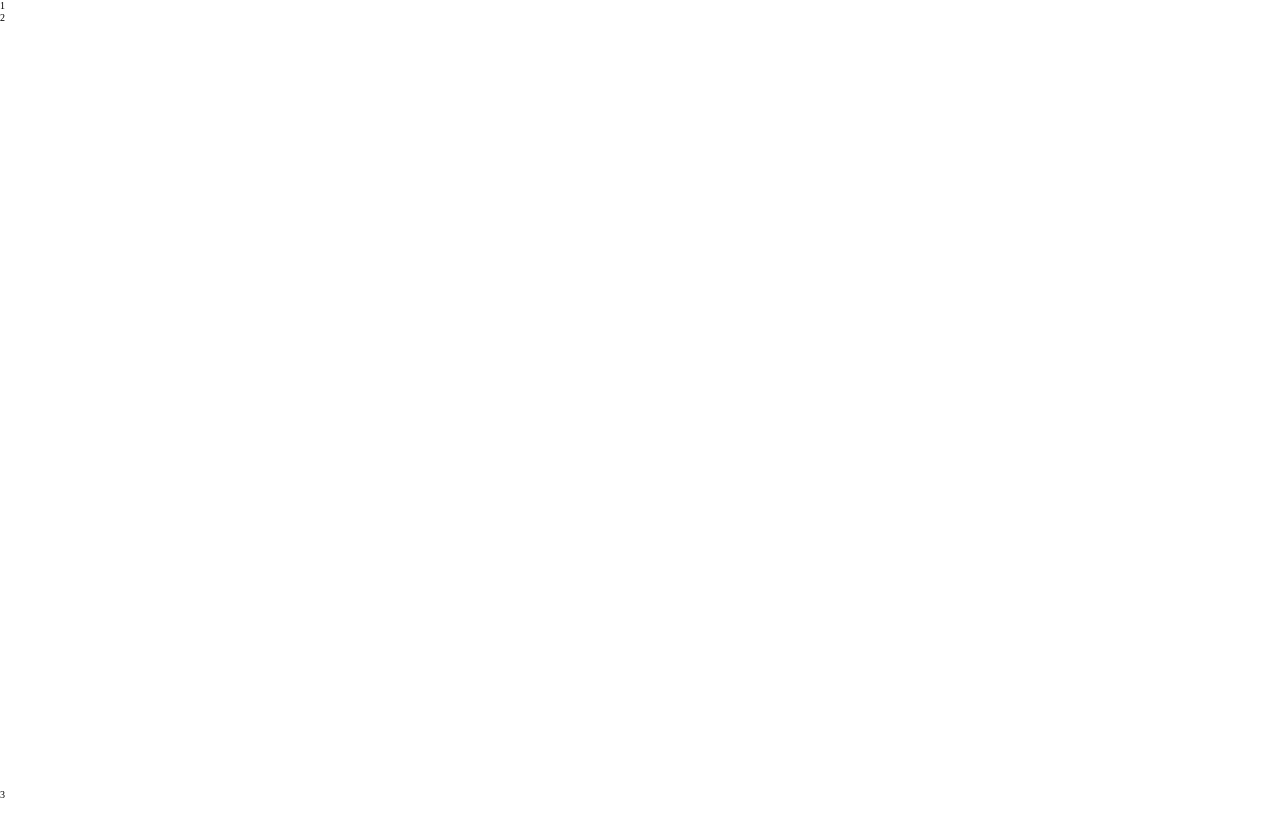
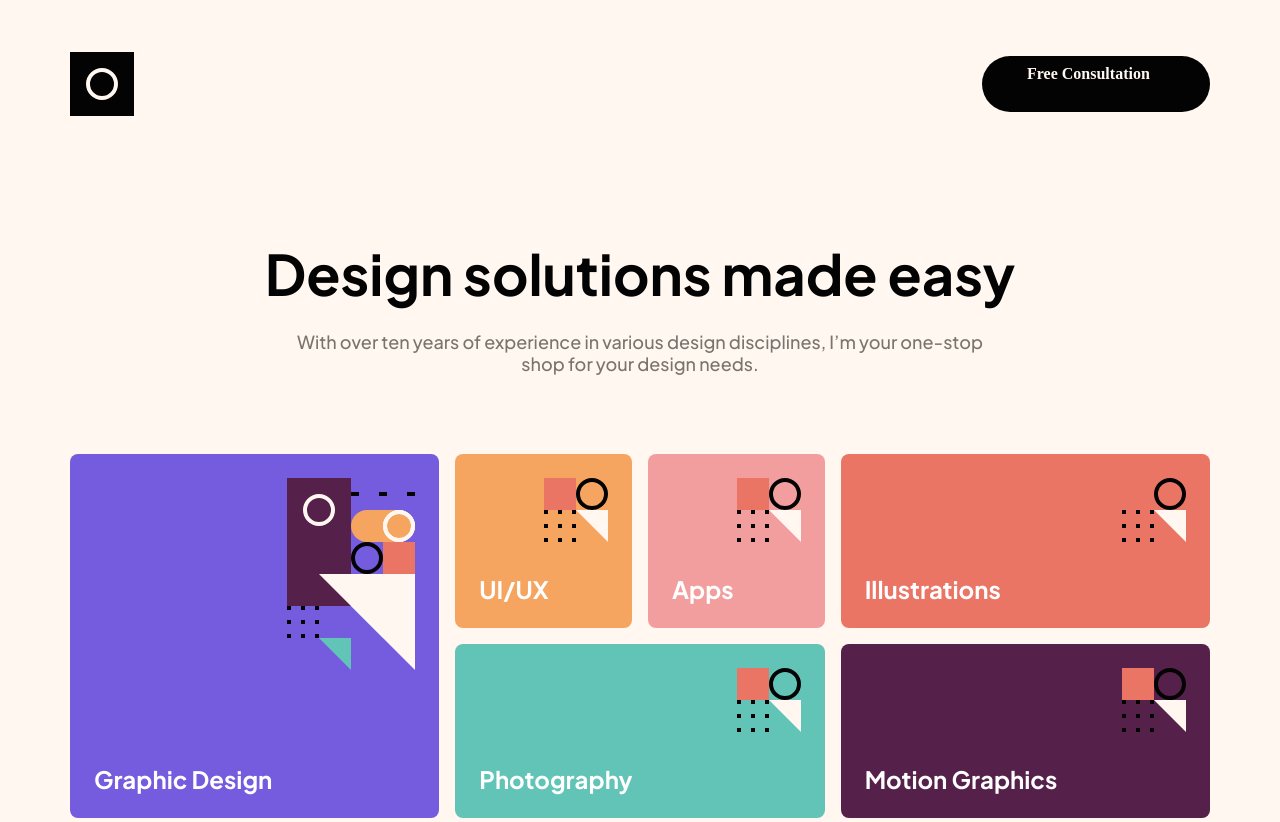
Before and after one commit to ozoddd/9-dars-scss-darsi, a plain HTML site: page index.html in a window 1280 px wide. Shown: the top 822 px of the page. Before the commit the page ends 800 px from the top, so only its background shows below. Drawn offline with Linux system fonts and the light colour scheme.

Commit message:
add header and main

```diff
--- a/index.html
+++ b/index.html
@@ -1,18 +1,69 @@
 <!DOCTYPE html>
 <html lang="en">
   <head>
-    <meta charset="UTF-8">
-    <meta name="viewport" content="width=device-width, initial-scale=1.0">
+    <meta charset="UTF-8" />
+    <meta name="viewport" content="width=device-width, initial-scale=1.0" />
     <title>Template</title>
-    <link rel="stylesheet" href="css/main.min.css">
+    <link rel="stylesheet" href="css/main.min.css" />
   </head>
   <body>
-    <header class="header">1
+    <header class="header">
       <div class="header__container container">
-
+        <img
+          class="header__container__logo"
+          src="./img/ovel.svg"
+          alt=""
+          width="64"
+          height="64"
+        />
+        <a class="header__container__btn btn" href="#">Free Consultation</a>
       </div>
     </header>
-    <main class="main">2</main>
-    <footer class="footer">3</footer>
+    <main class="main">
+      <section class="hero">
+        <div class="hero__container container">
+          <h1 class="hero__title">Design solutions made easy</h1>
+          <p class="hero__text">
+            With over ten years of experience in various design disciplines, I’m
+            your one-stop <br />
+            shop for your design needs.
+          </p>
+          <div class="parent">
+            <div class="div1 cards">
+              <h2 class="hero__card__title">Graphic Design</h2>
+            </div>
+            <div class="div2 cards">
+              <h2 class="hero__card__title">UI/UX</h2>
+            </div>
+            <div class="div3 cards">
+              <h2 class="hero__card__title">Apps</h2>
+            </div>
+            <div class="div4 cards">
+              <h2 class="hero__card__title">Photography</h2>
+            </div>
+            <div class="div5 cards">
+              <h2 class="hero__card__title">Illustrations</h2>
+            </div>
+            <div class="div6 cards">
+              <h2 class="hero__card__title">Motion Graphics</h2>
+            </div>
+          </div>
+        </div>
+      </section>
+
+      <section class="project">
+        <div class="project__container container">
+          <div class="project__description">
+            <img
+              src="./img/image-removebg-preview(563).png"
+              alt=""
+              width="410px"
+              height="425px"
+            />
+          </div>
+        </div>
+      </section>
+    </main>
+    <footer class="footer"></footer>
   </body>
 </html>
--- a/scss/base/_resets.scss
+++ b/scss/base/_resets.scss
@@ -1,3 +1,19 @@
+/* plus-jakarta-sans-500 - latin */
+@font-face {
+  font-display: swap; /* Check https://developer.mozilla.org/en-US/docs/Web/CSS/@font-face/font-display for other options. */
+  font-family: "Plus Jakarta Sans";
+  font-style: normal;
+  font-weight: 500;
+  src: url("../fonts/plus-jakarta-sans-v8-latin-500.woff2") format("woff2"); /* Chrome 36+, Opera 23+, Firefox 39+, Safari 12+, iOS 10+ */
+}
+/* plus-jakarta-sans-700 - latin */
+@font-face {
+  font-display: swap; /* Check https://developer.mozilla.org/en-US/docs/Web/CSS/@font-face/font-display for other options. */
+  font-family: "Plus Jakarta Sans";
+  font-style: normal;
+  font-weight: 700;
+  src: url("../fonts/plus-jakarta-sans-v8-latin-700.woff2") format("woff2"); /* Chrome 36+, Opera 23+, Firefox 39+, Safari 12+, iOS 10+ */
+}
 *,
 *::after,
 *::before {
@@ -23,6 +39,7 @@ img {
   object-fit: cover;
 }
 body {
+  background-color: #fff7f0;
   display: flex;
   flex-direction: column;
   height: 100%;
@@ -41,3 +58,14 @@ h1 {
   padding-right: 30px;
   padding-left: 30px;
 }
+.btn {
+  color: #fff7f0;
+  font-weight: 700;
+  font-style: normal;
+  font-family: "Plus Jakarta Sans" sans-serif;
+  height: 56px;
+  line-height: 0.5;
+  width: 228px;
+  padding: 1.4rem 4.5rem;
+  border-radius: 28px;
+}
--- a/scss/layouts/_header.scss
+++ b/scss/layouts/_header.scss
@@ -0,0 +1,30 @@
+.header {
+  padding-top: 5.2rem;
+  padding-bottom: 5.2rem;
+}
+.header__container {
+  display: flex;
+  align-items: center;
+  justify-content: space-between;
+}
+.header__container__logo {
+  // justify-content: center;
+}
+.header__container__btn {
+  // align-items: center;
+  padding: 1.4rem 4.5rem;
+  background-color: #030303;
+  border-radius: 28px;
+  color: #fff7f0;
+  font-family: "Plus Jakarta Sans" sans-serif;
+  font-size: 1.6rem;
+  font-weight: 700;
+  font-style: normal;
+  height: 56px;
+  line-height: 0.5;
+  width: 228px;
+  &:hover {
+    color: #fff;
+    background-color: #755cde;
+  }
+}
--- a/scss/pages/_home.scss
+++ b/scss/pages/_home.scss
@@ -0,0 +1,233 @@
+.hero {
+  padding-top: 7rem;
+  padding-bottom: 7rem;
+  margin-bottom: 9rem;
+}
+.hero__container {
+  // display: flex;
+  // flex-direction: column;
+  // justify-content: center;
+  // align-items: center;
+}
+.hero__title {
+  text-align: center;
+  color: #030303;
+  font-size: 5.6rem;
+  line-height: normal;
+  font-weight: 700;
+  font-style: normal;
+  font-family: "Plus Jakarta Sans";
+  margin-bottom: 2.3rem;
+  width: 751px;
+}
+.hero__text {
+  color: #7a746e;
+  font-family: "Plus Jakarta Sans";
+  font-size: 1.8rem;
+  font-style: normal;
+  font-weight: 500;
+  line-height: 1.2;
+  text-align: center;
+  width: 730px;
+  margin-bottom: 8rem;
+}
+
+.parent {
+  display: grid;
+  grid-template-columns: repeat(6, 1fr);
+  grid-template-rows: repeat(2, 1fr);
+  gap: 16px;
+  min-height: 364px;
+  width: 100%;
+}
+.cards {
+  height: 100%;
+  width: 100%;
+  border-radius: 8px;
+  padding: 2.4rem;
+  position: relative;
+}
+.hero__card__title {
+  color: #fff;
+  font-family: "Plus Jakarta Sans";
+  font-size: 2.4rem;
+  font-style: normal;
+  font-weight: 700;
+  line-height: normal;
+  width: 210px;
+  position: absolute;
+  bottom: 24px;
+}
+
+.div1 {
+  grid-column: span 2 / span 2;
+  grid-row: span 2 / span 2;
+  background-image: url("../../img/spatial\ forms1.svg");
+  background-position: top 24px right 24px;
+  background-repeat: no-repeat;
+  background-color: #755cde;
+}
+
+.div2 {
+  grid-column-start: 3;
+  background-image: url("../../img/spatial\ forms2.svg");
+  background-position: top 24px right 24px;
+  background-repeat: no-repeat;
+  background-color: #f6a560;
+}
+
+.div3 {
+  grid-column-start: 4;
+  background-image: url("../../img/spatial\ forms2.svg");
+  background-position: top 24px right 24px;
+  background-repeat: no-repeat;
+  background-color: #f39e9e;
+}
+
+.div4 {
+  grid-column: span 2 / span 2;
+  grid-column-start: 3;
+  grid-row-start: 2;
+  background-image: url("../../img/spatial\ forms2.svg");
+  background-position: top 24px right 24px;
+  background-repeat: no-repeat;
+  background-color: #61c4b7;
+}
+
+.div5 {
+  grid-column: span 2 / span 2;
+  grid-column-start: 5;
+  grid-row-start: 1;
+  background-image: url("../../img/spatial\ forms2.svg");
+  background-position: top 24px right 24px;
+  background-repeat: no-repeat;
+  background-color: #eb7565;
+}
+
+.div6 {
+  grid-column: span 2 / span 2;
+  grid-column-start: 5;
+  grid-row-start: 2;
+  background-image: url("../../img/spatial\ forms2.svg");
+  background-position: top 24px right 24px;
+  background-repeat: no-repeat;
+  background-color: #552049;
+}
+
+.hero {
+  padding-top: 7rem;
+  padding-bottom: 7rem;
+  margin-bottom: 9rem;
+}
+.hero__container {
+  display: flex;
+  flex-direction: column;
+  justify-content: center;
+  align-items: center;
+}
+.hero__title {
+  text-align: center;
+  color: #030303;
+  font-size: 5.6rem;
+  line-height: normal;
+  font-weight: 700;
+  font-style: normal;
+  font-family: "Plus Jakarta Sans";
+  margin-bottom: 2.3rem;
+  width: 751px;
+}
+.hero__text {
+  color: #7a746e;
+  font-family: "Plus Jakarta Sans";
+  font-size: 1.8rem;
+  font-style: normal;
+  font-weight: 500;
+  line-height: 1.2;
+  text-align: center;
+  width: 730px;
+}
+// .restangle {
+//   padding-top: 8rem;
+//   padding-bottom: 8rem;
+// }
+// .restangle__container {
+//   border-radius: 8px;
+//   background-color: #755cde;
+//   height: 364px;
+//   width: 354px;
+// }
+// .restangle__description {
+//   display: flex;
+//   flex-direction: column;
+//   // justify-content: center;
+//   // align-items:center;
+//   padding-top: 2.4rem;
+//   padding-right: 2.4rem;
+//   padding-bottom: 14.8rem;
+//   padding-left: 17rem;
+// }
+// .restangle__description__img {
+// }
+// .restangle__description__text {
+//   padding-top: 7rem;
+//   padding-bottom: 2.4rem;
+//   color: #fff;
+//   font-family: "Plus Jakarta Sans";
+//   font-size: 2.4rem;
+//   font-style: normal;
+//   font-weight: 700;
+//   line-height: normal;
+//   width: 210px;
+// }
+.nextproject {
+  padding-top: 15.6rem;
+  padding-top: 15.6rem;
+}
+.nextproject_container {
+}
+.container {
+}
+.nextproject_description {
+}
+.nextproject__wrapper {
+  align-items: center;
+  display: flex;
+  flex-direction: column;
+  justify-content: center;
+  text-align: center;
+}
+.nextproject__title {
+  color: #030303;
+  font-family: "Plus Jakarta Sans";
+  font-size: 4rem;
+  font-style: normal;
+  font-weight: 700;
+  line-height: normal;
+  width: 540px;
+}
+.nextproject__text {
+  color: #7a746e;
+  font-family: "Plus Jakarta Sans";
+  font-size: 1.8rem;
+  font-style: normal;
+  font-weight: 500;
+  line-height: 0.6;
+  width: 540px;
+}
+.nextproject__btn {
+  padding: 1.4rem 4.5rem;
+  background-color: #f39e9e;
+  border-radius: 28px;
+  color: #fff7f0;
+  font-family: "Plus Jakarta Sans" sans-serif;
+  font-size: 1.6rem;
+  font-weight: 700;
+  font-style: normal;
+  height: 56px;
+  line-height: 0.5;
+  width: 228px;
+  &:hover {
+    color: #fff;
+    background-color: #f6a560;
+  }
+}
```
Also changed, not shown: css/main.min.css, fonts/plus-jakarta-sans-v8-latin-500.woff2 (added), fonts/plus-jakarta-sans-v8-latin-700.woff2 (added), img/Bitmap (1).png (added), img/Bitmap Copy 2.png (added), img/Bitmap.png (added), img/image-removebg-preview(563).png (added), img/ovel.svg (added), img/spatial forms1.svg (added), img/spatial forms2.svg (added), img/spatial forms3.svg (added), img/spatial forms4.svg (added), img/spatial forms5.svg (added), img/spatial forms6.svg (added), 1 other file. Lines whose indentation alone changed are shown as unchanged.
